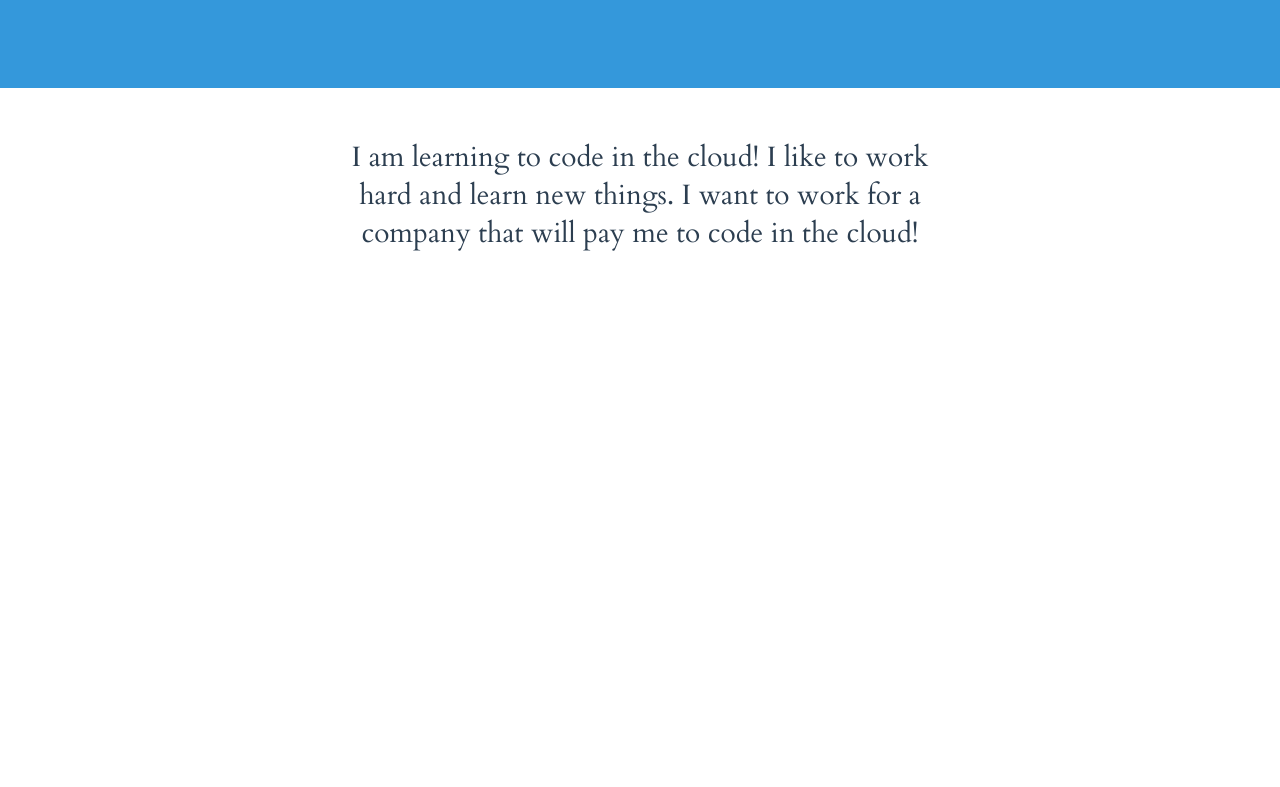
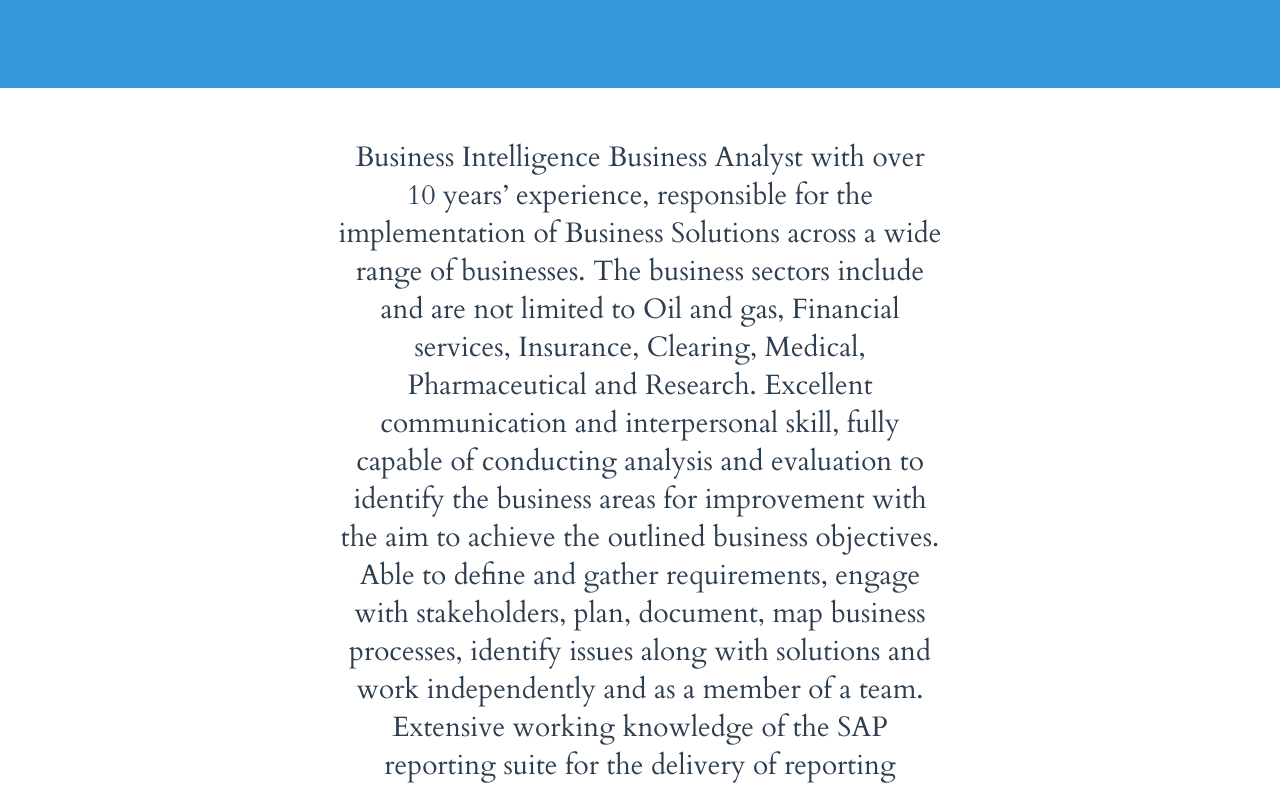
Before and after one commit to antonia-consult/Antonias-Portfolio-Page, a plain HTML site: page index.html in a window 1280 px wide. Shown: the part 2020-2807 px from the top of the page. Before the commit the page ends 2768 px from the top, so only its background shows below. Drawn offline with Linux system fonts and the light colour scheme.

Commit message:
summary added

```diff
--- a/index.html
+++ b/index.html
@@ -116,8 +116,7 @@
 
     <section class="section section--alignCentered section--description">
       <p class="color--darkgrey section__description">
-        I am learning to code in the cloud! I like to work hard and learn new things.
-        I want to work for a company that will pay me to code in the cloud!
+        Business Intelligence Business Analyst with over 10 years’ experience, responsible for the implementation of Business Solutions across a wide range of businesses.  The business sectors include and are not limited to Oil and gas, Financial services, Insurance, Clearing, Medical, Pharmaceutical and Research.  Excellent communication and interpersonal skill, fully capable of conducting analysis and evaluation to identify the business areas for improvement with the aim to achieve the outlined business objectives.   Able to define and gather requirements, engage with stakeholders, plan, document, map business processes, identify issues along with solutions and work independently and as a member of a team. Extensive working knowledge of the SAP reporting suite for the delivery of reporting solutions.  Competent in managing multiple business activities, tasks, dependencies and stakeholder’s expectations and understands the need to work within the scope and timeline for solution delivery.  Fully capable of defining requirements, designing, developing and deploying high-quality solutions to meet current and future foreseeable user needs and for business continuity.
       </p>
 
     <div class="background--skyBlue modal--closed">
```
